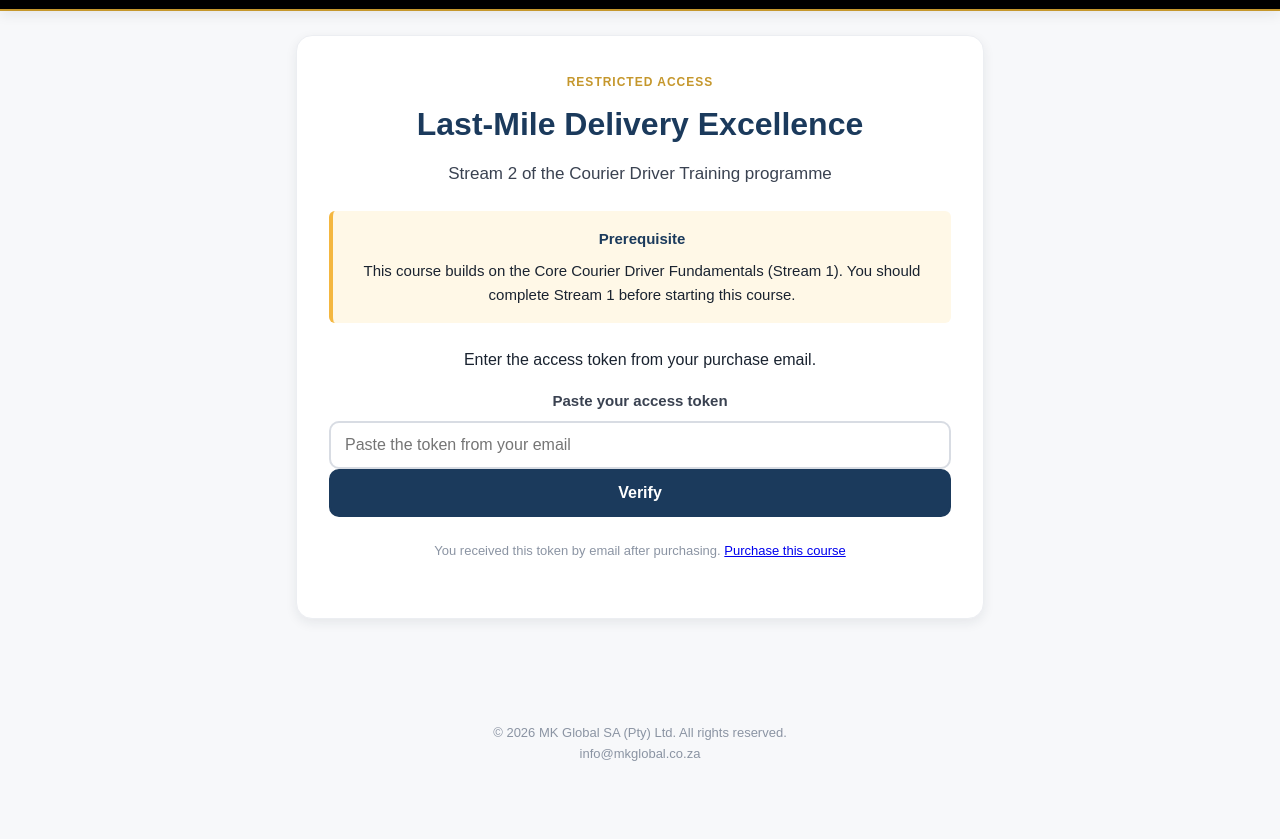
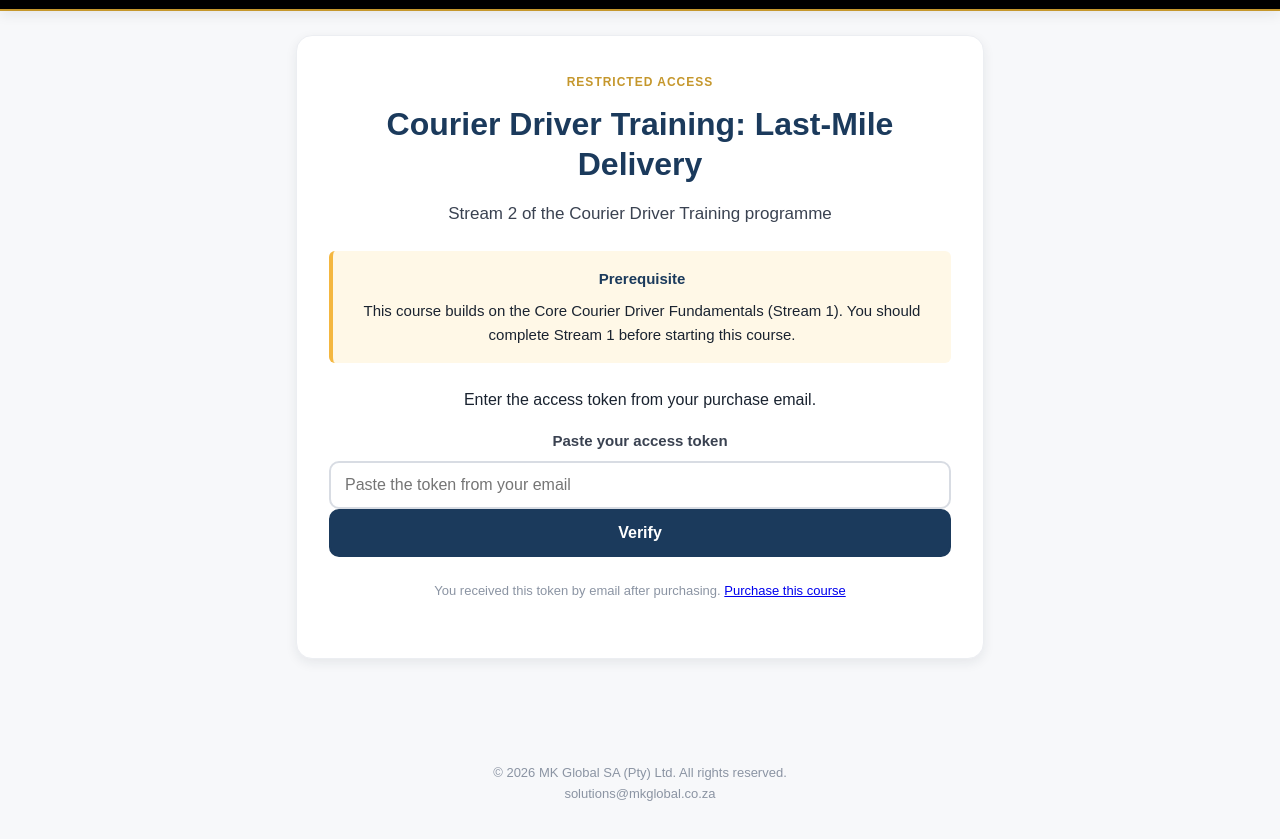
Before and after one commit to mumbak2-cell/mkg-courier-lastmile, a plain HTML site: page index.html in a window 1280 px wide. Shown: the part 87-926 px from the top of the page. Before the commit the page ends 899 px from the top, so only its background shows below. Drawn offline with Linux system fonts and the light colour scheme.

Commit message:
fix: align course title to certificate, update support email
Course name on screen now matches the certificate and purchase email
title ("Courier Driver Training: Last-Mile Delivery", from the website's api/_lib/products.js).
Footer address info@ -> solutions@mkglobal.co.za.
Copy only; no assessment, token or certificate logic touched.

Co-Authored-By: Claude Sonnet 5.5 <noreply@anthropic.com>

```diff
--- a/index.html
+++ b/index.html
@@ -3,9 +3,9 @@
 <head>
 <meta charset="UTF-8">
 <meta name="viewport" content="width=device-width, initial-scale=1.0, maximum-scale=5.0">
-<meta name="description" content="Last-Mile Delivery Excellence online course by MK Global SA. Professional training for South African parcel-delivery drivers.">
+<meta name="description" content="Courier Driver Training: Last-Mile Delivery online course by MK Global SA. Professional training for South African parcel-delivery drivers.">
 <meta name="theme-color" content="#1B3A5C">
-<title>Last-Mile Delivery Excellence | MK Global SA</title>
+<title>Courier Driver Training: Last-Mile Delivery | MK Global SA</title>
 
 <style>
 :root {
@@ -181,7 +181,7 @@ p{margin:0 0 var(--space-4) 0}
 <div class="view is-active" id="view-access">
   <div class="card text-center">
     <span class="eyebrow">Restricted access</span>
-    <h1 id="gate-title">Last-Mile Delivery Excellence</h1>
+    <h1 id="gate-title">Courier Driver Training: Last-Mile Delivery</h1>
     <p class="lead">Stream 2 of the Courier Driver Training programme</p>
     <div class="callout callout--warning"><span class="callout__title">Prerequisite</span>This course builds on the Core Courier Driver Fundamentals (Stream 1). You should complete Stream 1 before starting this course.</div>
     <p id="gate-status">Checking your access...</p>
@@ -223,7 +223,7 @@ p{margin:0 0 var(--space-4) 0}
 <!-- DASHBOARD -->
 <div class="view" id="view-dashboard">
   <div class="card">
-    <span class="eyebrow">Stream 2: Last-Mile Delivery Excellence</span>
+    <span class="eyebrow">Courier Driver Training: Last-Mile Delivery (Stream 2)</span>
     <h1>Your Course Dashboard</h1>
     <p id="dashGreeting"></p>
     <div class="progress">
@@ -261,7 +261,7 @@ p{margin:0 0 var(--space-4) 0}
   <div class="card">
     <button class="btn btn--secondary" id="backToDashFromAss" style="margin-bottom:var(--space-4)">&larr; Back to Dashboard</button>
     <span class="eyebrow">Final Assessment</span>
-    <h1>Last-Mile Delivery Excellence</h1>
+    <h1>Courier Driver Training: Last-Mile Delivery</h1>
     <div id="ass-intro">
       <p class="lead">This assessment has 10 multiple-choice questions, marked on the MK Global server. Answer at least 8 of the 10 correctly to pass and earn your verified Certificate of Completion. It is followed by 5 reflection questions for your own practice. They are not marked, are not sent to MK Global, and do not affect your result.</p>
       <div class="meta-row">
@@ -305,7 +305,7 @@ p{margin:0 0 var(--space-4) 0}
 </main>
 
 <footer class="site-footer">
-  <p>&copy; 2026 MK Global SA (Pty) Ltd. All rights reserved.<br>info@mkglobal.co.za</p>
+  <p>&copy; 2026 MK Global SA (Pty) Ltd. All rights reserved.<br>solutions@mkglobal.co.za</p>
 </footer>
 
 <script>
@@ -1204,7 +1204,7 @@ function showCertificate() {
   if (!result || !result.passed || typeof result.certificateUrl !== "string" || !result.certificateUrl.startsWith(CERT_PAGE_PREFIX)) return;
   const firstName = state.learner ? state.learner.name.split(" ")[0] : "";
   document.getElementById("certMessage").textContent =
-    "Well done" + (firstName ? ", " + firstName : "") + ". You have completed the Last-Mile Delivery Excellence course.";
+    "Well done" + (firstName ? ", " + firstName : "") + ". You have completed the Courier Driver Training: Last-Mile Delivery course.";
   document.getElementById("certLink").href = result.certificateUrl;
   showView("view-certificate");
 }
```
